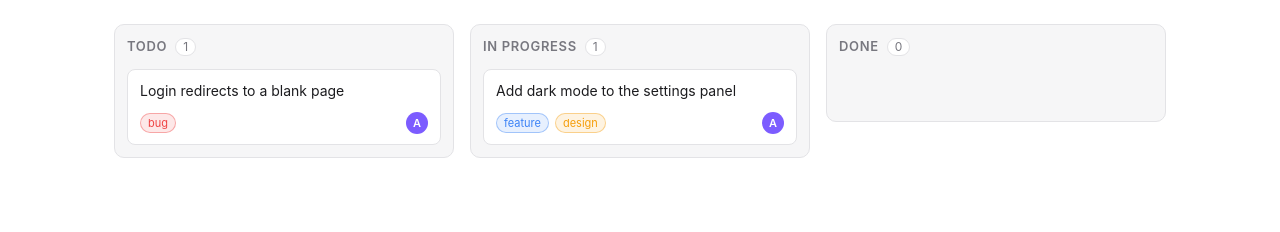
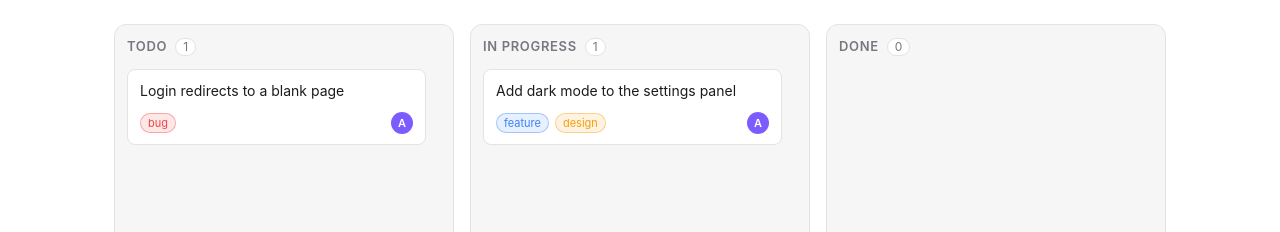
Before and after one commit to anluik/landrian, a React (Vite) app: page / in a window 1280 px wide. Shown: the top 232 px of the page. Built offline with nearby package versions, Linux system fonts and the light colour scheme.

Commit message:
columns full height

```diff
--- a/src/board/Board.tsx
+++ b/src/board/Board.tsx
@@ -3,7 +3,7 @@ import { STATUSES } from './types'
 
 export function Board() {
   return (
-    <div className="mx-auto grid max-w-275 grid-cols-3 items-start gap-4 p-6">
+    <div className="mx-auto grid h-dvh max-w-275 grid-cols-3 grid-rows-1 gap-4 p-6">
       {STATUSES.map((status) => (
         <Column key={status.id} status={status.id} title={status.title} />
       ))}
--- a/src/board/Column.tsx
+++ b/src/board/Column.tsx
@@ -11,7 +11,7 @@ export function Column({ status, title }: ColumnProps) {
   const issueIds = useIssueIdsByStatus(status)
 
   return (
-    <section className="rounded-[10px] border border-line bg-surface p-3">
+    <section className="flex min-h-0 flex-col rounded-xl border border-line bg-surface p-3">
       <header className="mb-3 flex items-center gap-2">
         <h2 className="text-[13px] font-semibold tracking-wider text-muted uppercase">
           {title}
@@ -21,7 +21,7 @@ export function Column({ status, title }: ColumnProps) {
         </span>
       </header>
 
-      <ul className="flex min-h-10 flex-col gap-2">
+      <ul className="flex min-h-10 flex-1 flex-col gap-2 overflow-y-auto overscroll-contain [scrollbar-gutter:stable]">
         {issueIds.map((id) => (
           <li key={id}>
             <IssueCard id={id} />
```
